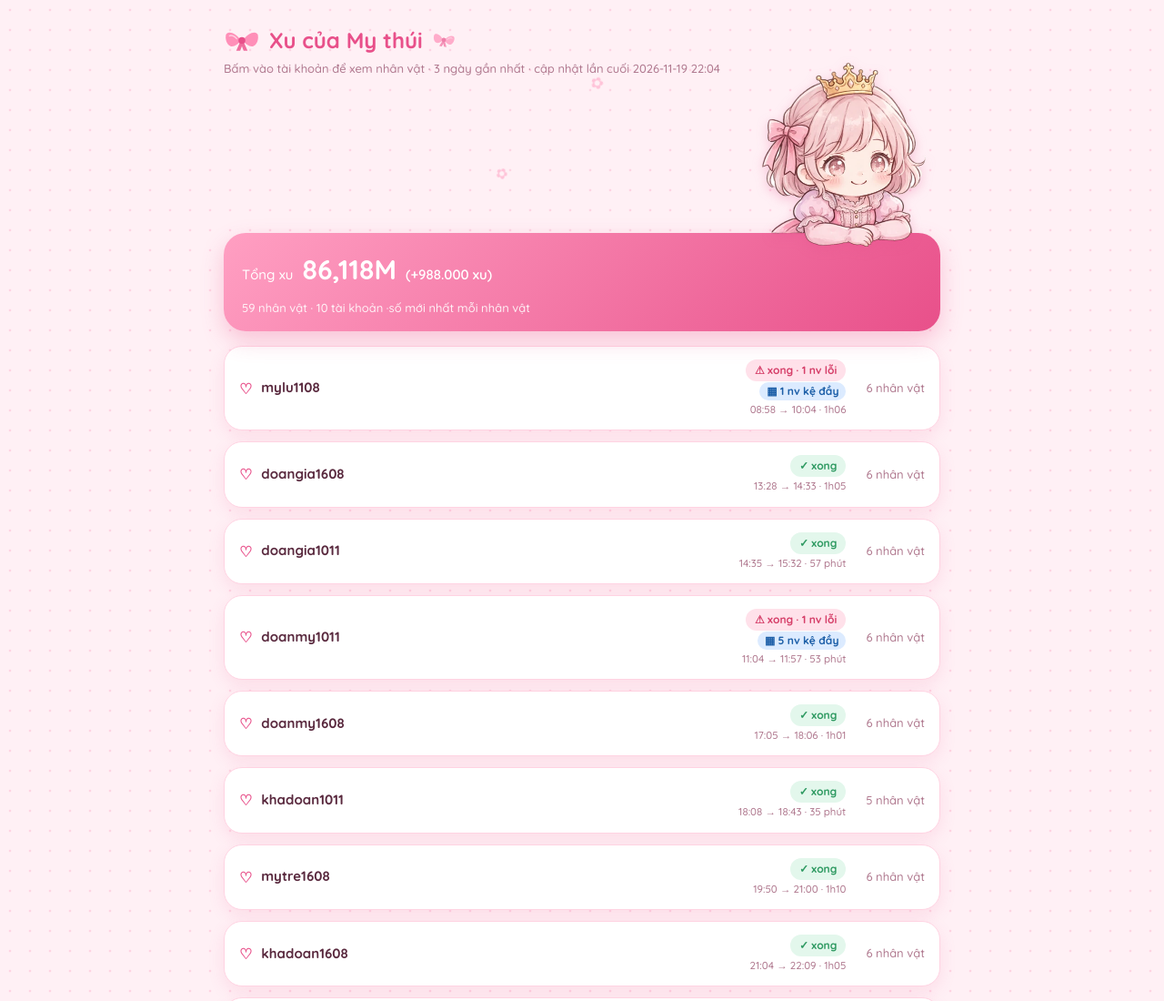
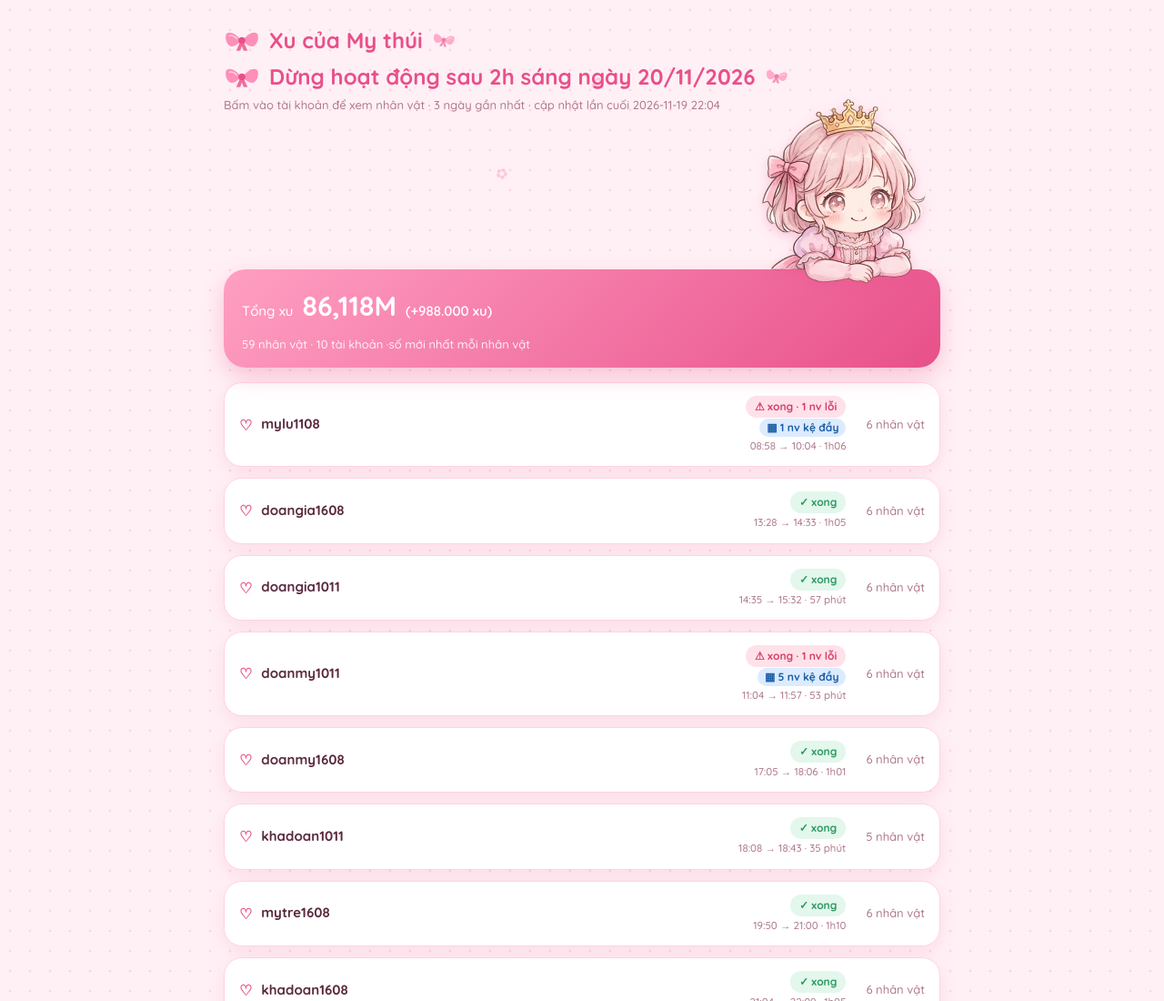
Before and after one commit to doanak00000/nth-xu, a plain HTML site: page index.html in a window 1280 px wide. Shown: the top 1100 px of the page at 91% size. Drawn offline with Linux system fonts and the light colour scheme; no server answers.

Commit message:
change title

```diff
--- a/index.html
+++ b/index.html
@@ -100,6 +100,7 @@
 <body>
 <main>
   <h1>Xu của My thúi</h1>
+  <h1>Dừng hoạt động sau 2h sáng ngày 20/11/2026</h1>
   <div class="sub" id="sub">Đang tải…</div>
   <div class="tongbox">
     <div class="tong" id="tong"></div>
```
